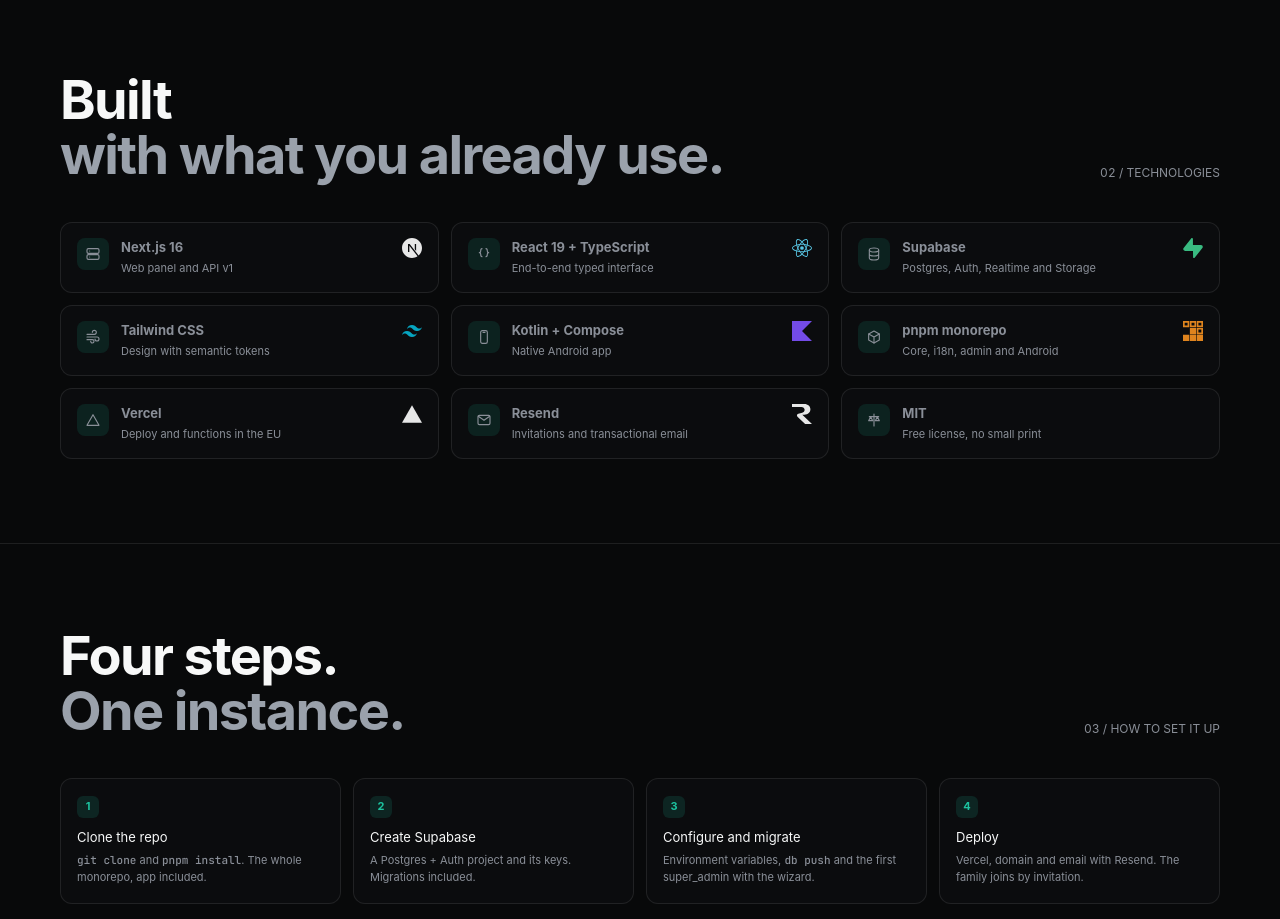
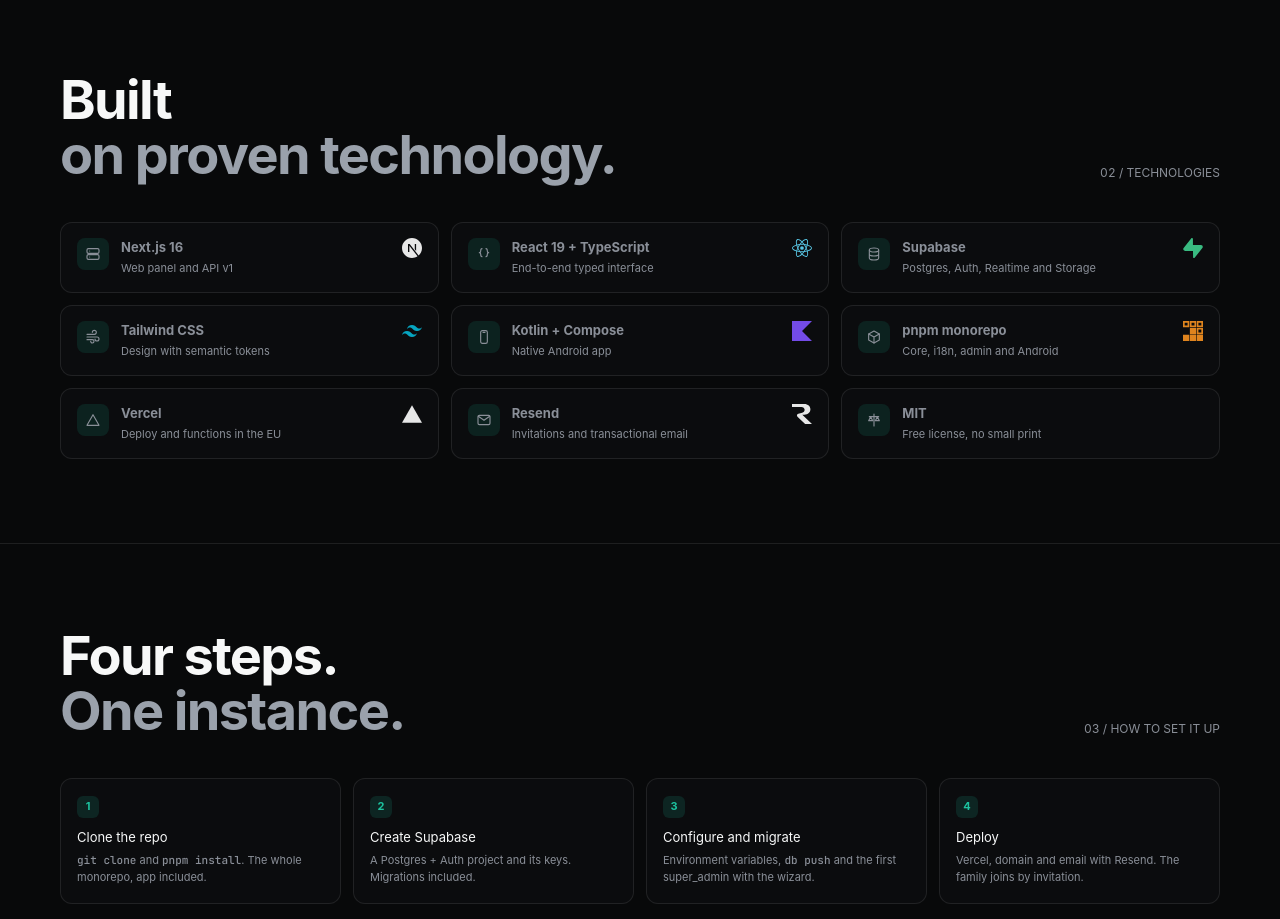
Before and after one commit to rferic/027apps, a Next.js app in the folder apps/admin/: page /self-host in a window 1280 px wide. Shown: the part 1920-2839 px from the top of the page. Built offline with nearby package versions, Linux system fonts and the light colour scheme.

Commit message:
fix(landing): stop assuming the visitor already uses the stack
"Built with what you already use" presumes familiarity. The heading now
says "Built on proven technology" in every language.

```diff
--- a/apps/admin/src/components/landing/self-host-landing.tsx
+++ b/apps/admin/src/components/landing/self-host-landing.tsx
@@ -301,7 +301,7 @@ export function SelfHostLanding({ locale }: { locale: Locale }) {
         <div className="wrap">
           <div className="section-head">
             <h2 className="display">{t("Built")}{" "}<br />
-              <span className="dim">{t("with what you already use.")}</span>
+              <span className="dim">{t("on proven technology.")}</span>
             </h2>
             <span className="index">{t("02 / TECHNOLOGIES")}</span>
           </div>
--- a/packages/i18n/catalog.en.json
+++ b/packages/i18n/catalog.en.json
@@ -424,6 +424,7 @@
   "Not sent by email",
   "Notifications",
   "ok",
+  "on proven technology.",
   "One entry per line.",
   "One instance.",
   "One service account is already configured.",
@@ -750,7 +751,6 @@
   "Where is the data?",
   "With an empty list, no external application can call the API. This panel does not need to be listed: it calls from its own origin.",
   "With an invitation from the admin. The link opens the app, you choose a password and you are in; there is no public signup.",
-  "with what you already use.",
   "Write per minute",
   "Write requests per minute.",
   "Wrong email or password",
--- a/packages/i18n/locales/ca.json
+++ b/packages/i18n/locales/ca.json
@@ -764,9 +764,9 @@
   "Where is my data?": "On són les meves dades?",
   "Where is the data?": "On són les dades?",
   "With an invitation from the admin. The link opens the app, you choose a password and you are in; there is no public signup.": "Amb una invitació de l'admin. L'enllaç obre l'app, tries una contrasenya i ja hi ets; no hi ha registre públic.",
-  "with what you already use.": "amb el que ja fas servir.",
   "Your family joins with an invitation. Pick their role and category; the rest comes with it.": "La teva família s'hi apunta amb una invitació. Tria el rol i la categoria; la resta ve amb això.",
   "your family.": "la teva família.",
   "Your group, your apps, your data.": "El teu grup, les teves apps, les teves dades.",
-  "Your own": "La teva pròpia"
+  "Your own": "La teva pròpia",
+  "on proven technology.": "amb tecnologia provada."
 }
--- a/packages/i18n/locales/de.json
+++ b/packages/i18n/locales/de.json
@@ -764,9 +764,9 @@
   "Where is my data?": "Wo sind meine Daten?",
   "Where is the data?": "Wo liegen die Daten?",
   "With an invitation from the admin. The link opens the app, you choose a password and you are in; there is no public signup.": "Mit einer Einladung des Admins. Der Link öffnet die App, du wählst ein Passwort und bist dabei; eine offene Registrierung gibt es nicht.",
-  "with what you already use.": "mit dem, was du schon nutzt.",
   "Your family joins with an invitation. Pick their role and category; the rest comes with it.": "deine Familie.",
   "your family.": "Deine Familie kommt per Einladung dazu. Rolle und Kategorie festlegen – der Rest ergibt sich von selbst.",
   "Your group, your apps, your data.": "Deine Gruppe, deine Apps, deine Daten.",
-  "Your own": "Deine eigene"
+  "Your own": "Deine eigene",
+  "on proven technology.": "mit bewährter Technologie."
 }
--- a/packages/i18n/locales/es.json
+++ b/packages/i18n/locales/es.json
@@ -764,9 +764,9 @@
   "Where is my data?": "¿Dónde están mis datos?",
   "Where is the data?": "¿Dónde están los datos?",
   "With an invitation from the admin. The link opens the app, you choose a password and you are in; there is no public signup.": "Con una invitación del admin. El enlace abre la app, eliges contraseña y ya estás dentro; no hay registro público.",
-  "with what you already use.": "con lo que ya conoces.",
   "Your family joins with an invitation. Pick their role and category; the rest comes with it.": "Tu familia entra con una invitación. Elige su rol y su categoría; lo demás viene solo.",
   "your family.": "tu familia.",
   "Your group, your apps, your data.": "Tu grupo, tus apps, tus datos.",
-  "Your own": "Tu propia"
+  "Your own": "Tu propia",
+  "on proven technology.": "con tecnología probada."
 }
--- a/packages/i18n/locales/eu.json
+++ b/packages/i18n/locales/eu.json
@@ -640,7 +640,7 @@
   "Balance": "Saldoa",
   "Balance this month": "Hilabete honetako saldoa",
   "Budget per category": "Kategoria bakoitzeko aurrekontua",
-  "Built": "Eraikia",
+  "Built": "Eraikita",
   "CATEGORIES": "KATEGORIAK",
   "Clone the repo": "Klonatu errepositorioa",
   "Code on GitHub": "Kodea GitHub-en",
@@ -764,9 +764,9 @@
   "Where is my data?": "Non daude nire datuak?",
   "Where is the data?": "Non daude datuak?",
   "With an invitation from the admin. The link opens the app, you choose a password and you are in; there is no public signup.": "Administratzailearen gonbidapenarekin. Estekak aplikazioa irekitzen du, pasahitza aukeratzen duzu eta jada barruan zaude; ez dago erregistro publikorik.",
-  "with what you already use.": "dagoeneko erabiltzen duzunarekin.",
   "Your family joins with an invitation. Pick their role and category; the rest comes with it.": "Zure familia gonbidapen batekin batzen da. Aukeratu haien rola eta kategoria; gainerakoa berez dator.",
   "your family.": "zure familiarentzat.",
   "Your group, your apps, your data.": "Zure taldea, zure aplikazioak, zure datuak.",
-  "Your own": "Zurea den"
+  "Your own": "Zurea den",
+  "on proven technology.": "frogatutako teknologiarekin."
 }
--- a/packages/i18n/locales/fr.json
+++ b/packages/i18n/locales/fr.json
@@ -640,7 +640,7 @@
   "Balance": "Solde",
   "Balance this month": "Solde ce mois-ci",
   "Budget per category": "Budget par catégorie",
-  "Built": "Stack",
+  "Built": "Construit",
   "CATEGORIES": "CATÉGORIES",
   "Clone the repo": "Cloner le dépôt",
   "Code on GitHub": "Code sur GitHub",
@@ -764,9 +764,9 @@
   "Where is my data?": "Où sont mes données ?",
   "Where is the data?": "Où sont les données ?",
   "With an invitation from the admin. The link opens the app, you choose a password and you are in; there is no public signup.": "Avec une invitation de l'admin. Le lien ouvre l'app, vous choisissez un mot de passe et vous êtes connecté ; il n'y a pas d'inscription publique.",
-  "with what you already use.": "avec ce que vous utilisez déjà.",
   "Your family joins with an invitation. Pick their role and category; the rest comes with it.": "Votre famille rejoint sur invitation. Choisissez son rôle et sa catégorie ; le reste suit.",
   "your family.": "votre famille.",
   "Your group, your apps, your data.": "Votre groupe, vos apps, vos données.",
-  "Your own": "Votre propre"
+  "Your own": "Votre propre",
+  "on proven technology.": "avec des technologies éprouvées."
 }
--- a/packages/i18n/locales/gl.json
+++ b/packages/i18n/locales/gl.json
@@ -640,7 +640,7 @@
   "Balance": "Saldo",
   "Balance this month": "Saldo deste mes",
   "Budget per category": "Orzamento por categoría",
-  "Built": "Feito con",
+  "Built": "Feito",
   "CATEGORIES": "CATEGORÍAS",
   "Clone the repo": "Clona o repositorio",
   "Code on GitHub": "Código en GitHub",
@@ -764,9 +764,9 @@
   "Where is my data?": "Onde están os meus datos?",
   "Where is the data?": "Onde están os datos?",
   "With an invitation from the admin. The link opens the app, you choose a password and you are in; there is no public signup.": "Cun convite do admin. A ligazón abre a app, escolles un contrasinal e xa dentro; non hai rexistro público.",
-  "with what you already use.": "co que xa usas.",
   "Your family joins with an invitation. Pick their role and category; the rest comes with it.": "A túa familia entra cun convite. Escolle o seu rol e categoría; o resto vén incluído.",
   "your family.": "a túa familia.",
   "Your group, your apps, your data.": "O teu grupo, as túas apps, os teus datos.",
-  "Your own": "O teu propio"
+  "Your own": "O teu propio",
+  "on proven technology.": "con tecnoloxía probada."
 }
--- a/packages/i18n/locales/it.json
+++ b/packages/i18n/locales/it.json
@@ -764,9 +764,9 @@
   "Where is my data?": "Dove sono i miei dati?",
   "Where is the data?": "Dove sono i dati?",
   "With an invitation from the admin. The link opens the app, you choose a password and you are in; there is no public signup.": "Con un invito dell'admin. Il link apre l'app, scegli una password e sei dentro; non c'è registrazione pubblica.",
-  "with what you already use.": "con quello che usi già.",
   "Your family joins with an invitation. Pick their role and category; the rest comes with it.": "La tua famiglia entra con un invito. Scegli il loro ruolo e la categoria; il resto è incluso.",
   "your family.": "la tua famiglia.",
   "Your group, your apps, your data.": "Il tuo gruppo, le tue app, i tuoi dati.",
-  "Your own": "La tua"
+  "Your own": "La tua",
+  "on proven technology.": "con tecnologia collaudata."
 }
--- a/packages/i18n/locales/pt.json
+++ b/packages/i18n/locales/pt.json
@@ -764,9 +764,9 @@
   "Where is my data?": "Onde estão os meus dados?",
   "Where is the data?": "Onde estão os dados?",
   "With an invitation from the admin. The link opens the app, you choose a password and you are in; there is no public signup.": "Com um convite do admin. A ligação abre a app, escolhes uma palavra-passe e entras; não há registo público.",
-  "with what you already use.": "com o que já usas.",
   "Your family joins with an invitation. Pick their role and category; the rest comes with it.": "A tua família entra com um convite. Escolhe a função e a categoria; o resto vem incluído.",
   "your family.": "a tua família.",
   "Your group, your apps, your data.": "O teu grupo, as tuas apps, os teus dados.",
-  "Your own": "A tua"
+  "Your own": "A tua",
+  "on proven technology.": "com tecnologia comprovada."
 }
```
